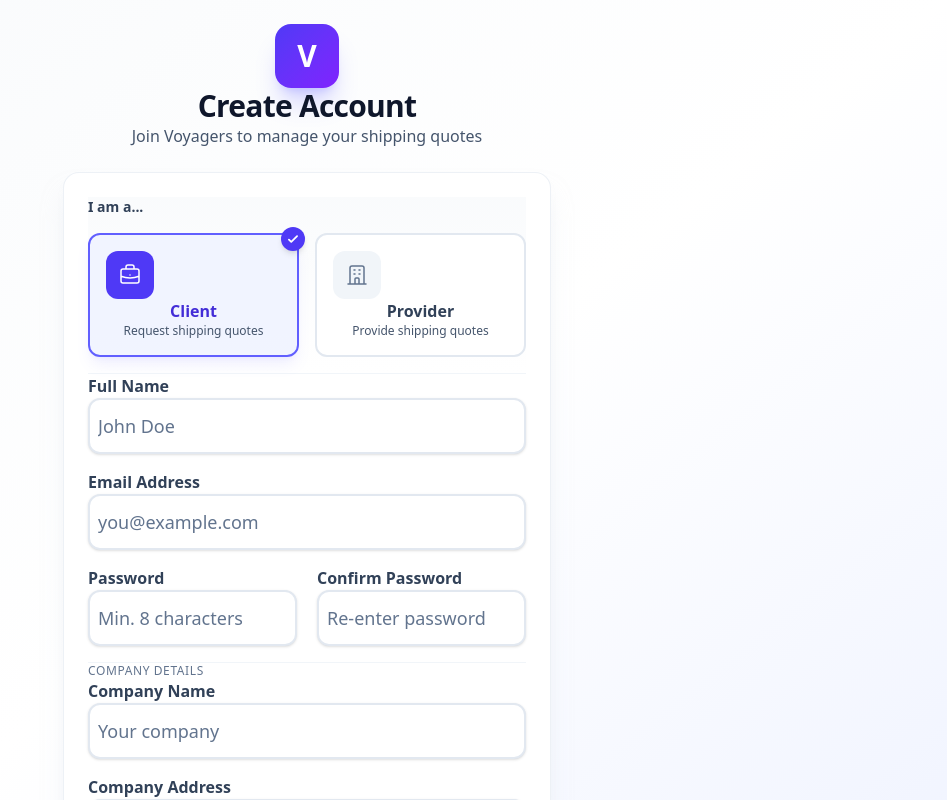
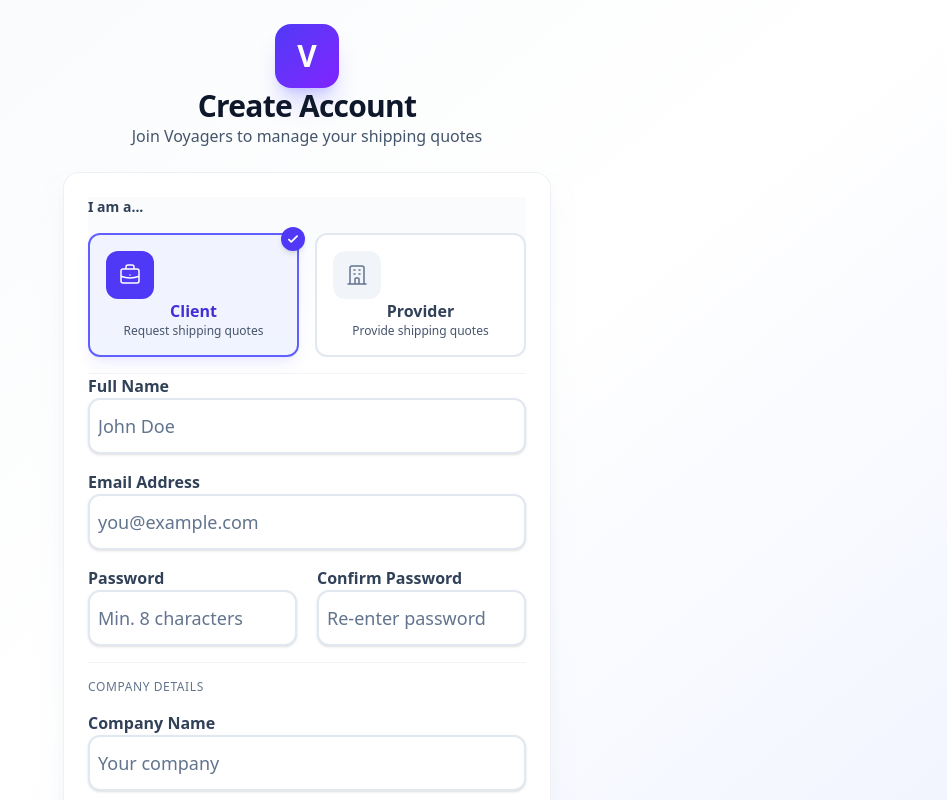
Before and after one commit to pasinduMendis/vougers, a Next.js app: page /register in a window 1280 px wide. Shown: the top 800 px of the page, without its empty margins (333-1280 px from the left). Built offline with nearby package versions, Linux system fonts and the light colour scheme; no server answers.

Commit message:
company details

```diff
--- a/app/(auth)/register/page.tsx
+++ b/app/(auth)/register/page.tsx
@@ -328,7 +328,7 @@ export default function RegisterPage() {
                 {/* Client-specific Fields */}
                 {userType === 'client' && (
                   <div className="space-y-4 sm:space-y-5 pt-2 border-t border-slate-100">
-                    <p className="text-xs font-medium text-slate-500 uppercase tracking-wider pt-2">Company Details</p>
+                    <p className="text-xs font-medium text-slate-500 uppercase tracking-wider !py-[16px]">Company Details</p>
                     <Input
                       name="companyName"
                       label="Company Name"
```
